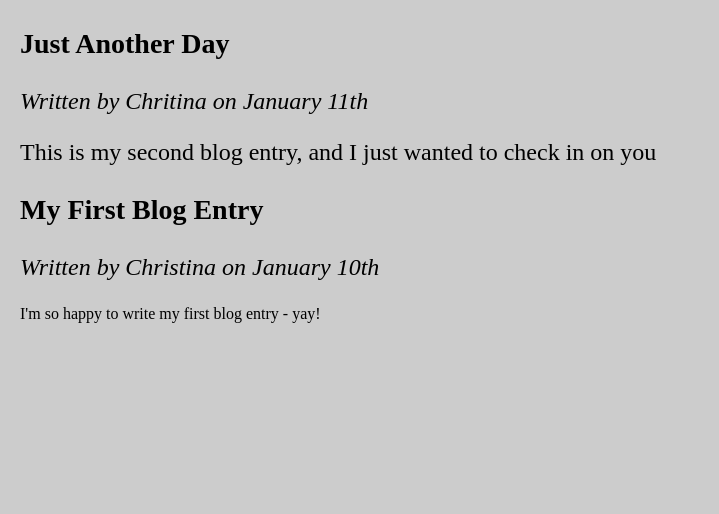
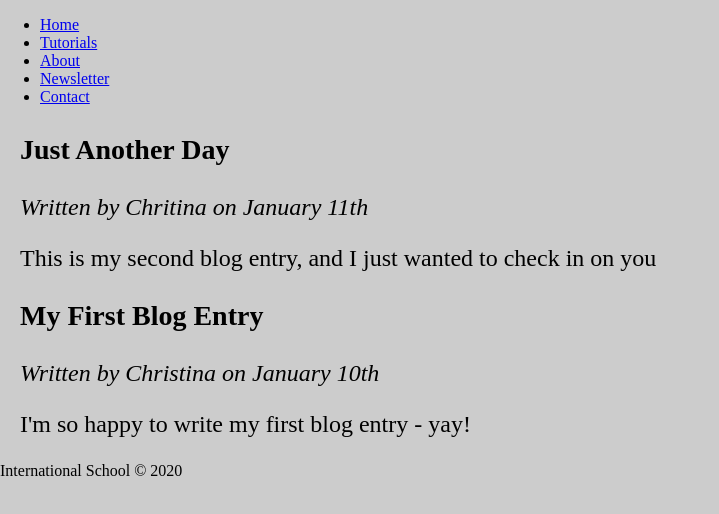
Before and after one commit to phuctrong7906/phuctrong7906.github.io, a plain HTML site: page week 4/exercise 2/Page-Content.html in a window 1280 px wide. Shown: the whole page, without its empty margins (0-719 px from the left). Drawn offline with Linux system fonts and the light colour scheme.

Commit message:
Update Page-Content.html

```diff
--- a/week 4/exercise 2/Page-Content.html
+++ b/week 4/exercise 2/Page-Content.html
@@ -3,10 +3,20 @@
 <head>
     <meta charset="UTF-8">
     <meta name="viewport" content="width=device-width, initial-scale=1.0">
-    <title>Page Content</title>
+    <title>Navigation Bar</title>
     <link rel="stylesheet" href="styles.css">
 </head>
 <body>
+    <main></main>
+    <nav>
+        <ul>
+            <li><a href="#">Home</a></li>
+            <li><a href="#">Tutorials</a></li>
+            <li><a href="#">About</a></li>
+            <li><a href="#">Newsletter</a></li>
+            <li><a href="#">Contact</a></li>
+        </ul>
+    </nav>
     <section>
         <article>
             <header>
@@ -20,8 +30,12 @@
                 <h1>My First Blog Entry</h1>
                 <p>Written by Christina on January 10th</p>
             </header>
-            I'm so happy to write my first blog entry - yay!
+            <p>I'm so happy to write my first blog entry - yay!</p>
         </article>
     </section>
+    </main>
+    <footer>
+        <p>International School &copy; 2020</p>
+    </footer>
 </body>
 </html>
```
